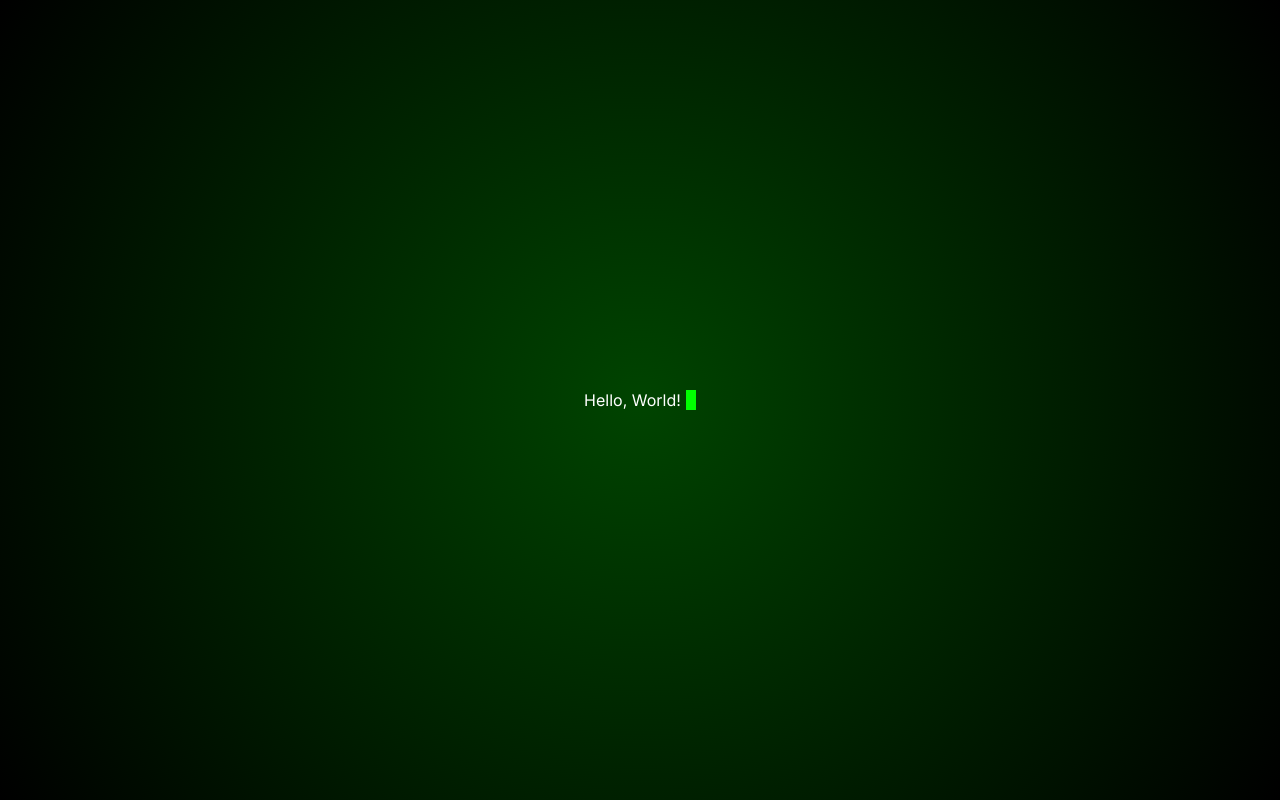
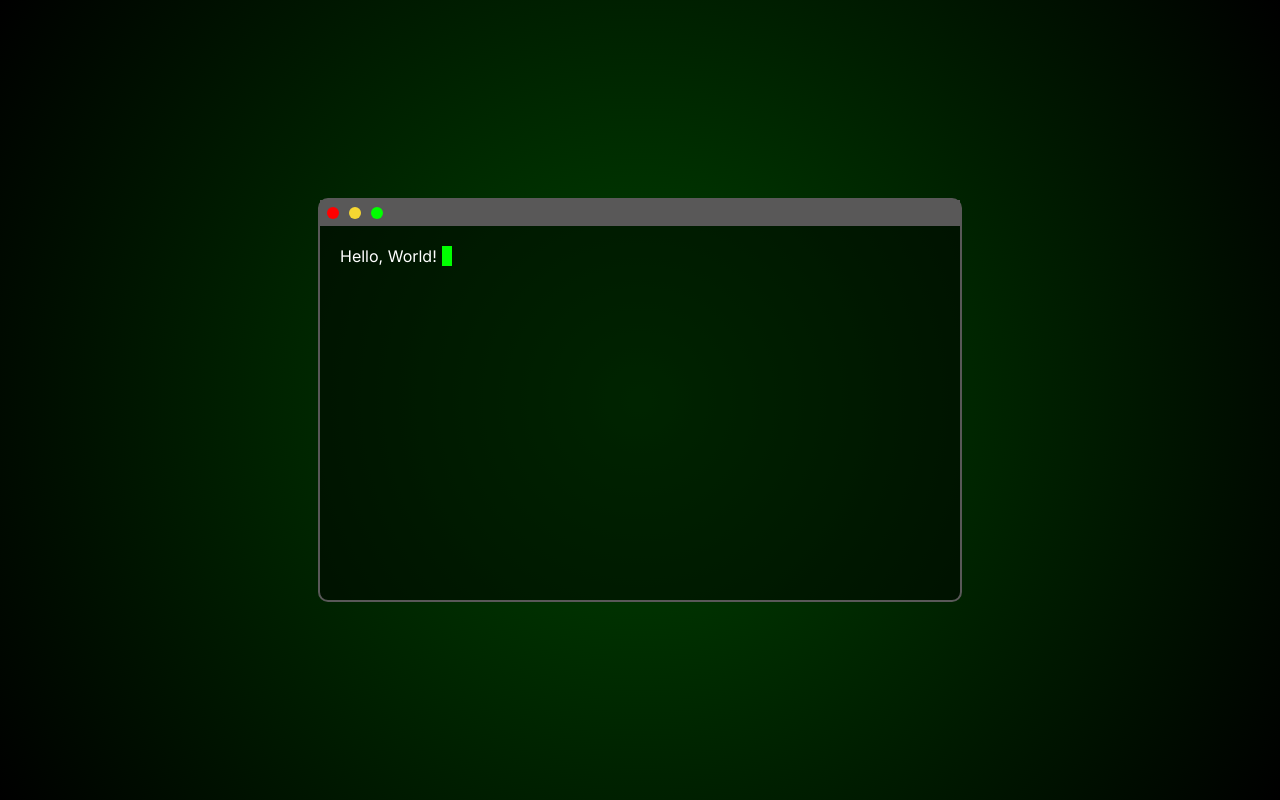
Before and after one commit to wj127/davis_portfolio, a Next.js app: page / in a window 1280 px wide. Built offline with nearby package versions, Linux system fonts and the light colour scheme.

Commit message:
[Feature Add]: console fake buttons + other stuff

```diff
--- a/src/app/landing.module.scss
+++ b/src/app/landing.module.scss
@@ -9,6 +9,31 @@ $end-color: #000000;
   display: flex;
   justify-content: center;
   align-items: center;
+}
+
+.consoleWrapper {
+  width: 50%;
+  height: 50%;
+  background-color: #00000078;
+  //opacity: 0.5;
+  border-radius: 10px;
+  display: flex;
+  flex-direction: column;
+  border: 2px solid #595858;
+
+  p, span {
+    opacity: 1;
+  }
+}
+
+.consoleTextWrapper {
+  padding: 20px;
+}
+
+.consoleTop {
+  width: 100%;
+  height: fit-content;
+  background-color: #595858;
 }
 
 .terminalTextWrapper {
@@ -34,3 +59,31 @@ $end-color: #000000;
   color: white;
   margin: 0;
 }
+
+.buttonContainer {
+  display: flex;
+  justify-content: flex-start;
+  height: inherit;
+  align-items: center;
+  margin: 7px;
+}
+
+.button {
+  width: 12px;
+  height: 12px;
+  border-radius: 50%;
+  margin-right: 10px;
+  cursor: pointer;
+}
+
+#buttonCancel {
+  background-color: red;
+}
+
+#buttonMinimize {
+  background-color: #f6d732;
+}
+
+#buttonMaximize {
+  background-color: lime;
+}
--- a/src/app/page.tsx
+++ b/src/app/page.tsx
@@ -4,8 +4,18 @@ import { TerminalCursor } from './components/terminal-cursor';
 export default function Home() {
   return (
     <div className={styles.mainDiv}>
-      {/*<p className={styles.terminalText} />*/}
-      <TerminalCursor />
+      <div className={styles.consoleWrapper}>
+        <div className={styles.consoleTop}>
+          <div className={styles.buttonContainer}>
+            <div id={styles.buttonCancel} className={styles.button}/>
+            <div id={styles.buttonMinimize} className={styles.button}/>
+            <div id={styles.buttonMaximize} className={styles.button}/>
+          </div>
+        </div>
+        <div className={styles.consoleTextWrapper}>
+          <TerminalCursor />
+        </div>
+      </div>
     </div>
   );
 }
```
